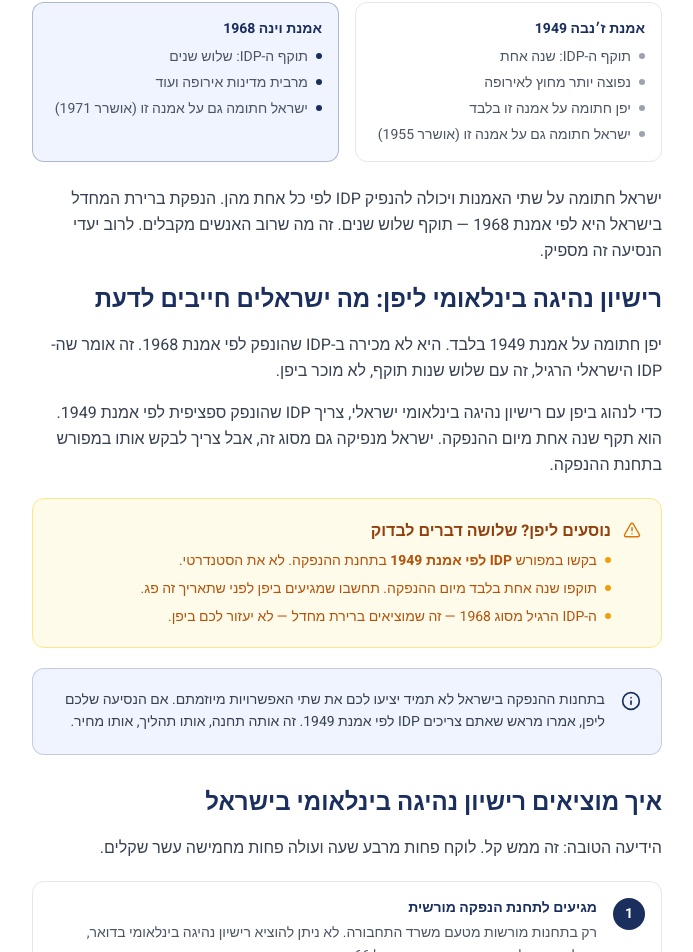
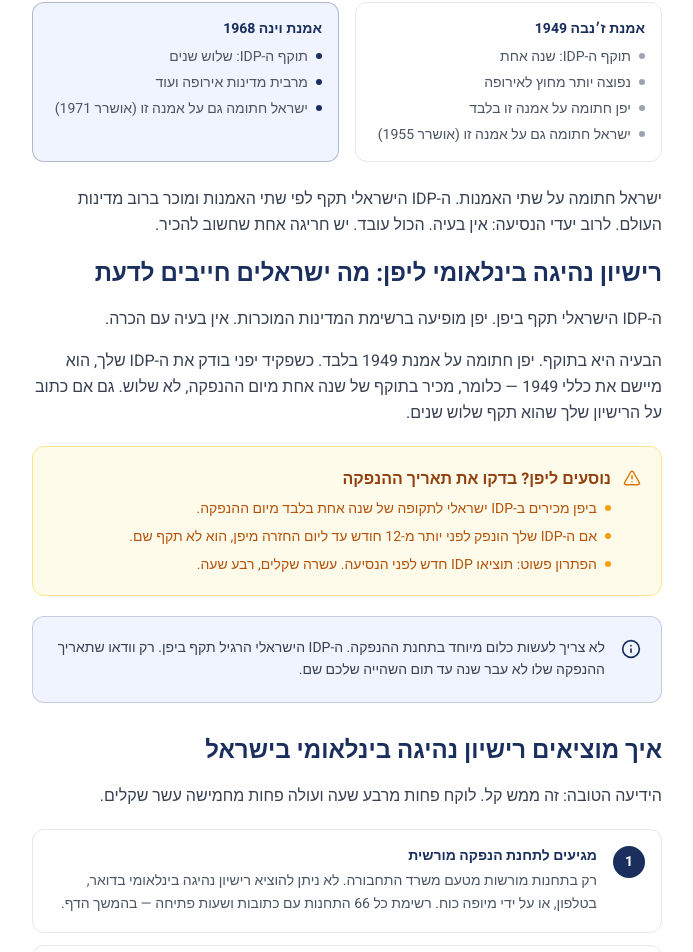
Before and after one commit to Shmulix/derekh-agav, a Next.js app: page /posts/international-driving-permit in a window 1280 px wide. Shown: the part 3629-4581 px from the top of the page, without its empty margins (278-971 px from the left). Built offline with nearby package versions, Linux system fonts and the light colour scheme.

Commit message:
IDP post: fix Japan section - standard IDP valid in Japan, only 1-year validity applies

```diff
--- a/app/posts/international-driving-permit/page.tsx
+++ b/app/posts/international-driving-permit/page.tsx
@@ -373,7 +373,7 @@ export default function InternationalDrivingLicensePost() {
               </div>
 
               <p className="text-base text-gray-700 leading-relaxed mb-5">
-                ישראל חתומה על שתי האמנות ויכולה להנפיק IDP לפי כל אחת מהן. הנפקת ברירת המחדל בישראל היא לפי אמנת 1968 — תוקף שלוש שנים. זה מה שרוב האנשים מקבלים. לרוב יעדי הנסיעה זה מספיק.
+                ישראל חתומה על שתי האמנות. ה-IDP הישראלי תקף לפי שתי האמנות ומוכר ברוב מדינות העולם. לרוב יעדי הנסיעה: אין בעיה. הכול עובד. יש חריגה אחת שחשוב להכיר.
               </p>
 
               {/* Section 4d */}
@@ -381,21 +381,21 @@ export default function InternationalDrivingLicensePost() {
                 רישיון נהיגה בינלאומי ליפן: מה ישראלים חייבים לדעת
               </h2>
               <p className="text-base text-gray-700 leading-relaxed mb-4">
-                יפן חתומה על אמנת 1949 בלבד. היא לא מכירה ב-IDP שהונפק לפי אמנת 1968. זה אומר שה-IDP הישראלי הרגיל, זה עם שלוש שנות תוקף, לא מוכר ביפן.
+                ה-IDP הישראלי תקף ביפן. יפן מופיעה ברשימת המדינות המוכרות. אין בעיה עם הכרה.
               </p>
               <p className="text-base text-gray-700 leading-relaxed mb-5">
-                כדי לנהוג ביפן עם רישיון נהיגה בינלאומי ישראלי, צריך IDP שהונפק ספציפית לפי אמנת 1949. הוא תקף שנה אחת מיום ההנפקה. ישראל מנפיקה גם מסוג זה, אבל צריך לבקש אותו במפורש בתחנת ההנפקה.
+                הבעיה היא בתוקף. יפן חתומה על אמנת 1949 בלבד. כשפקיד יפני בודק את ה-IDP שלך, הוא מיישם את כללי 1949 — כלומר, מכיר בתוקף של שנה אחת מיום ההנפקה, לא שלוש. גם אם כתוב על הרישיון שלך שהוא תקף שלוש שנים.
               </p>
 
               <div className="border border-amber-200 bg-amber-50 rounded-xl p-5 mb-5">
                 <div className="flex items-start gap-3">
                   <AlertTriangle size={18} className="text-amber-600 flex-shrink-0 mt-0.5" />
                   <div>
-                    <p className="font-bold text-amber-800 mb-2">נוסעים ליפן? שלושה דברים לבדוק</p>
+                    <p className="font-bold text-amber-800 mb-2">נוסעים ליפן? בדקו את תאריך ההנפקה</p>
                     <ul className="space-y-2 text-sm text-amber-700">
-                      <li className="flex items-start gap-2"><span className="w-1.5 h-1.5 rounded-full bg-amber-500 flex-shrink-0 mt-1.5" /><span>בקשו במפורש <strong>IDP לפי אמנת 1949</strong> בתחנת ההנפקה. לא את הסטנדרטי.</span></li>
-                      <li className="flex items-start gap-2"><span className="w-1.5 h-1.5 rounded-full bg-amber-500 flex-shrink-0 mt-1.5" /><span>תוקפו שנה אחת בלבד מיום ההנפקה. תחשבו שמגיעים ביפן לפני שתאריך זה פג.</span></li>
-                      <li className="flex items-start gap-2"><span className="w-1.5 h-1.5 rounded-full bg-amber-500 flex-shrink-0 mt-1.5" /><span>ה-IDP הרגיל מסוג 1968 — זה שמוציאים ברירת מחדל — לא יעזור לכם ביפן.</span></li>
+                      <li className="flex items-start gap-2"><span className="w-1.5 h-1.5 rounded-full bg-amber-500 flex-shrink-0 mt-1.5" /><span>ביפן מכירים ב-IDP ישראלי לתקופה של שנה אחת בלבד מיום ההנפקה.</span></li>
+                      <li className="flex items-start gap-2"><span className="w-1.5 h-1.5 rounded-full bg-amber-500 flex-shrink-0 mt-1.5" /><span>אם ה-IDP שלך הונפק לפני יותר מ-12 חודש עד ליום החזרה מיפן, הוא לא תקף שם.</span></li>
+                      <li className="flex items-start gap-2"><span className="w-1.5 h-1.5 rounded-full bg-amber-500 flex-shrink-0 mt-1.5" /><span>הפתרון פשוט: תוציאו IDP חדש לפני הנסיעה. עשרה שקלים, רבע שעה.</span></li>
                     </ul>
                   </div>
                 </div>
@@ -404,7 +404,7 @@ export default function InternationalDrivingLicensePost() {
               <div className="flex items-start gap-4 border border-navy/20 bg-[#f0f4ff] rounded-xl p-5 mb-8">
                 <Info size={20} className="text-navy flex-shrink-0 mt-0.5" />
                 <p className="text-sm text-gray-700 leading-relaxed">
-                  בתחנות ההנפקה בישראל לא תמיד יציעו לכם את שתי האפשרויות מיוזמתם. אם הנסיעה שלכם ליפן, אמרו מראש שאתם צריכים IDP לפי אמנת 1949. זה אותה תחנה, אותו תהליך, אותו מחיר.
+                  לא צריך לעשות כלום מיוחד בתחנת ההנפקה. ה-IDP הישראלי הרגיל תקף ביפן. רק וודאו שתאריך ההנפקה שלו לא עבר שנה עד תום השהייה שלכם שם.
                 </p>
               </div>
 
```
